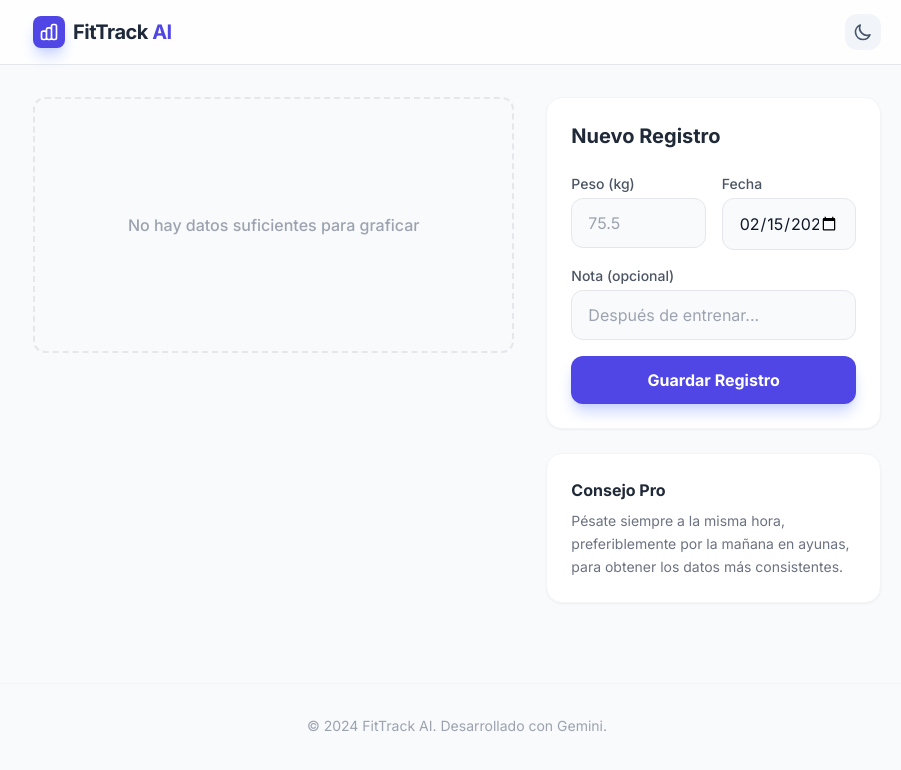
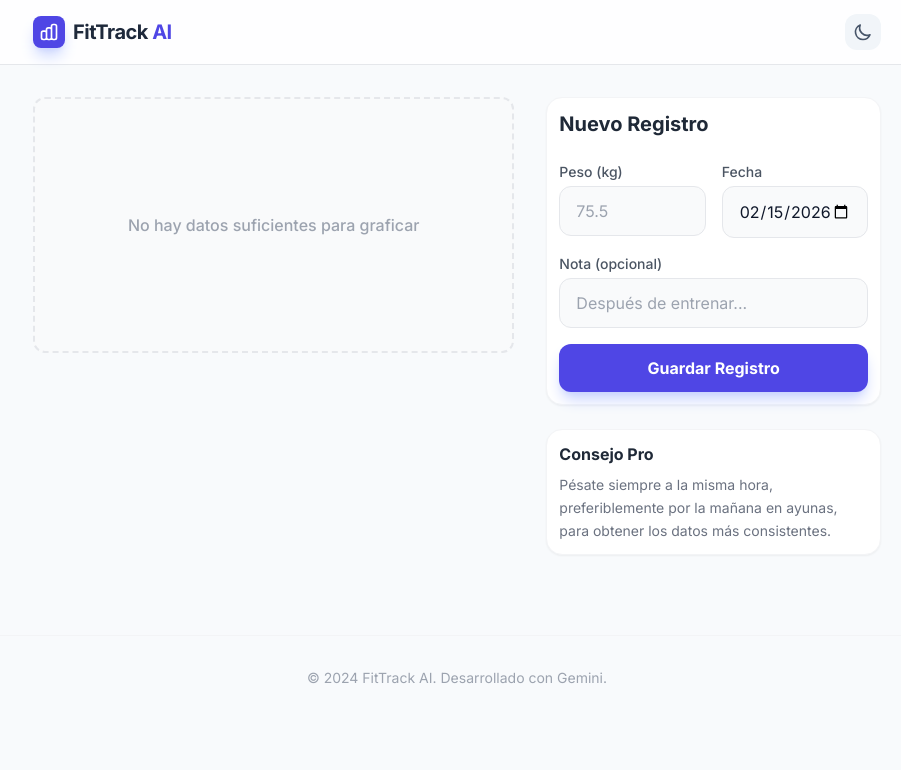
Before and after one commit to juanchanto/FitTrackAI, a React (Vite) app: page / in a window 1280 px wide. Shown: the top 770 px of the page, without its empty margins (183-1084 px from the left). Built offline with nearby package versions, Linux system fonts and the light colour scheme.

Commit message:
refactor: update import paths to use `@/types` alias and adjust component padding.

```diff
--- a/src/App.tsx
+++ b/src/App.tsx
@@ -131,7 +131,7 @@ const App: React.FC = () => {
           <div className="lg:col-span-5">
             <div className="sticky top-24">
               <WeightForm onAddEntry={handleAddEntry} />
-              <div className="bg-white dark:bg-slate-900 p-6 rounded-2xl shadow-sm border border-gray-100 dark:border-slate-800 mt-6">
+              <div className="bg-white dark:bg-slate-900 p-3 rounded-2xl shadow-sm border border-gray-100 dark:border-slate-800 mt-6">
                 <h4 className="font-bold text-gray-800 dark:text-slate-200 mb-2">Consejo Pro</h4>
                 <p className="text-sm text-gray-500 dark:text-slate-400 leading-relaxed">
                   Pésate siempre a la misma hora, preferiblemente por la mañana en ayunas, para obtener los datos más consistentes.
--- a/src/components/AiInsights.tsx
+++ b/src/components/AiInsights.tsx
@@ -1,6 +1,6 @@
 
 import React from 'react';
-import { AiInsight } from '../types';
+import { AiInsight } from '@/types';
 
 interface AiInsightsProps {
   insight: AiInsight | null;
--- a/src/components/WeightChart.tsx
+++ b/src/components/WeightChart.tsx
@@ -9,7 +9,7 @@ import {
   Area,
   AreaChart
 } from 'recharts';
-import { WeightEntry } from '../types';
+import { WeightEntry } from '@/types';
 
 interface WeightChartProps {
   entries: WeightEntry[];
@@ -61,8 +61,8 @@ const WeightChart: React.FC<WeightChartProps> = ({ entries, darkMode }) => {
         <AreaChart data={formattedData}>
           <defs>
             <linearGradient id="colorWeight" x1="0" y1="0" x2="0" y2="1">
-              <stop offset="5%" stopColor="#6366f1" stopOpacity={0.2}/>
-              <stop offset="95%" stopColor="#6366f1" stopOpacity={0}/>
+              <stop offset="5%" stopColor="#6366f1" stopOpacity={0.2} />
+              <stop offset="95%" stopColor="#6366f1" stopOpacity={0} />
             </linearGradient>
           </defs>
           <CartesianGrid strokeDasharray="3 3" vertical={false} stroke={themeColors.grid} />
--- a/src/components/WeightForm.tsx
+++ b/src/components/WeightForm.tsx
@@ -1,6 +1,6 @@
 
 import React, { useState } from 'react';
-import { WeightEntry } from '../types';
+import { WeightEntry } from '@/types';
 
 interface WeightFormProps {
   onAddEntry: (entry: Omit<WeightEntry, 'id'>) => void;
@@ -26,7 +26,7 @@ const WeightForm: React.FC<WeightFormProps> = ({ onAddEntry }) => {
   };
 
   return (
-    <div className="bg-white dark:bg-slate-900 p-6 rounded-2xl shadow-sm border border-gray-100 dark:border-slate-800 mb-6">
+    <div className="bg-white dark:bg-slate-900 p-3 rounded-2xl shadow-sm border border-gray-100 dark:border-slate-800 mb-6">
       <h3 className="text-gray-800 dark:text-white font-bold mb-6 flex items-center gap-2 text-xl">
         Nuevo Registro
       </h3>
--- a/src/components/WeightHistory.tsx
+++ b/src/components/WeightHistory.tsx
@@ -1,6 +1,6 @@
 
 import React from 'react';
-import { WeightEntry } from '../types';
+import { WeightEntry } from '@/types';
 
 interface WeightHistoryProps {
   entries: WeightEntry[];
```
